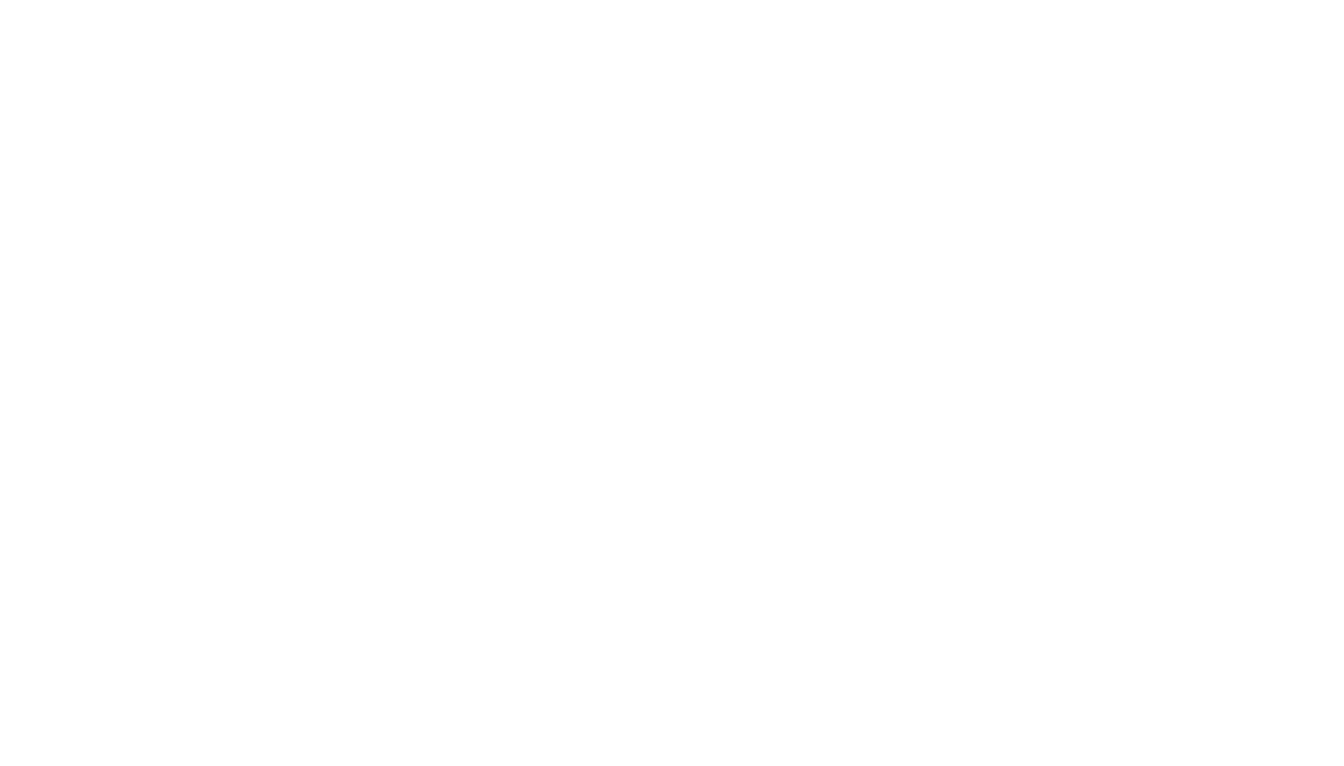
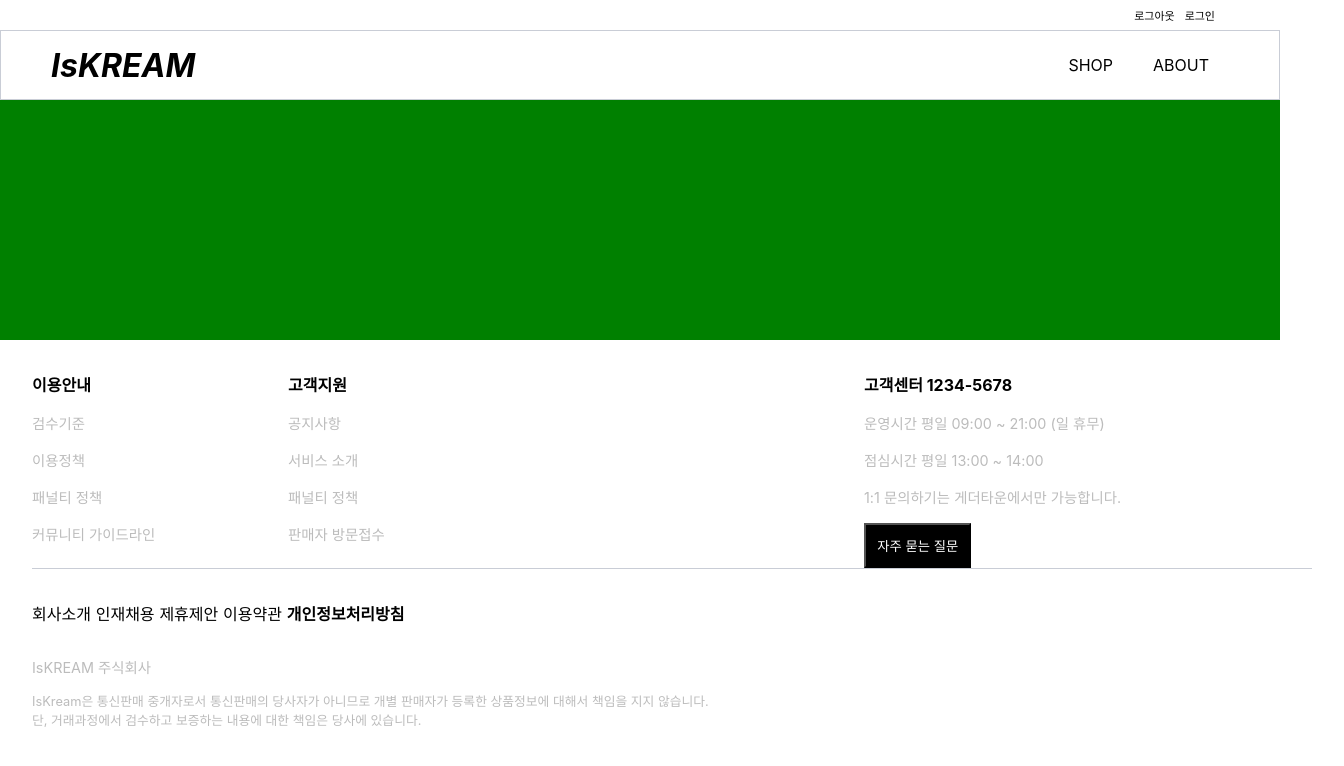
Before and after one commit to keepinblazing/HangHae_week_7_kreamClone, a React (Create React App) app: page / in a window 1280 px wide. Shown: the top 766 px of the page, 1344 px wide, since content can reach past the window. Built offline with nearby package versions, Linux system fonts and the light colour scheme.

Commit message:
hedaer footer 제작중

```diff
--- a/src/App.js
+++ b/src/App.js
@@ -1,11 +1,15 @@
-import logo from './logo.svg';
 import './App.css';
+import Header from './components/Header';
+import Footer from './components/Footer';
+
 
 function App() {
   return (
-    <div className="App">
+    <>
+      <Header/>
 
-    </div>
+      <Footer/>
+      </>
   );
 }
 
--- /dev/null
+++ b/src/components/Footer.jsx
@@ -0,0 +1,177 @@
+import React from "react";
+import styled from "styled-components";
+
+const Footer = () => {
+  const USERINFO = [
+    "검수기준",
+    "이용정책",
+    "패널티 정책",
+    "커뮤니티 가이드라인",
+  ];
+
+  const USERSUPPORT = [
+    "공지사항",
+    "서비스 소개",
+    "패널티 정책",
+    "판매자 방문접수",
+  ];
+
+  const CUSTMOERSURVICE = [
+    "운영시간 평일 09:00 ~ 21:00 (일 휴무)",
+    "점심시간 평일 13:00 ~ 14:00",
+    "1:1 문의하기는 게더타운에서만 가능합니다.",
+  ];
+
+  return (
+    <>
+      <Banner></Banner>
+      <Wrapper>
+        <Top>
+          <Left>
+            <Title>이용안내</Title>
+            <ListContainer>
+              {USERINFO.map((info, index) => (
+                <List key={index}>{info}</List>
+              ))}
+            </ListContainer>
+          </Left>
+          <Center>
+            <Title>고객지원</Title>
+            <ListContainer>
+              {USERSUPPORT.map((support, index) => {
+                return <List key={index}>{support}</List>;
+              })}
+            </ListContainer>
+          </Center>
+          <Right>
+            <Title>고객센터 1234-5678</Title>
+            <ListContainer>
+              {CUSTMOERSURVICE.map((customer, index) => (
+                <List key={index}>{customer}</List>
+              ))}
+            </ListContainer>
+            <Button>자주 묻는 질문</Button>
+          </Right>
+        </Top>
+
+        <Bottom>
+          <TopInBottom>
+            <Group>
+              <A>회사소개</A>
+              <A>인재채용</A>
+              <A>제휴제안</A>
+              <A>이용약관</A>
+              <A style={{fontWeight:"bold"}}>개인정보처리방침</A>
+            </Group>
+          </TopInBottom>
+          <Info>IsKREAM 주식회사</Info>
+
+          <BottomInBottom>
+            <SmallInfo>
+              IsKream은 통신판매 중개자로서 통신판매의 당사자가 아니므로 개별
+              판매자가 등록한 상품정보에 대해서 책임을 지지 않습니다.
+              <br />
+              단, 거래과정에서 검수하고 보증하는 내용에 대한 책임은 당사에
+              있습니다.
+            </SmallInfo>
+          </BottomInBottom>
+        </Bottom>
+      </Wrapper>
+    </>
+  );
+};
+const Banner = styled.section`
+  margin-top: 100px;
+  width: 100%;
+  height: 15rem;
+  background-color: green;
+`;
+
+const Wrapper = styled.footer`
+  position: relative;
+  bottom: 0;
+  width: 100%;
+  display: flex;
+  flex-direction: column;
+  background-color: white;
+  padding: 2rem;
+`;
+
+const Top = styled.section`
+  flex: 0 0 20vh;
+  display: flex;
+`;
+
+const Bottom = styled.section`
+  flex: 0 0 20vh;
+  padding-top: 2rem;
+  border-top: 1px solid #c9cdd6;
+`;
+
+const Left = styled.div`
+  flex: 0 0 20vw;
+`;
+
+const Right = styled.div`
+  flex: 0 0 30vw;
+`;
+
+const Center = styled.div`
+  flex: 0 0 45vw;
+`;
+
+const Title = styled.div`
+  padding-bottom: 1rem;
+  font-weight: bold;
+`;
+
+const ListContainer = styled.li`
+  list-style: none;
+`;
+
+const List = styled.li`
+  margin-bottom: 1rem;
+  color: #bcbcbc;
+  font-size: 0.9rem;
+  margin-right: 1rem;
+`;
+
+const Info = styled.p`
+  margin-bottom: 0.1rem;
+  color: #bcbcbc;
+  font-size: 0.9rem;
+`;
+
+const Button = styled.button`
+  padding: 0.7rem;
+  color: white;
+  background-color: black;
+`;
+
+const TopInBottom = styled.div`
+  display: flex;
+  justify-content: space-between;
+`;
+
+const A = styled.a`
+
+ margin-right : 0.3rem;
+
+
+`;
+
+const BottomInBottom = styled.div`
+  display: flex;
+  width: 100%;
+`;
+
+const Group = styled.div`
+  flex: 0 0 70vw;
+  margin-bottom: 1rem;
+`;
+
+const SmallInfo = styled(Info)`
+  font-size: 0.8rem;
+`;
+
+export default Footer;
--- /dev/null
+++ b/src/components/Header.jsx
@@ -0,0 +1,82 @@
+import styled from "styled-components";
+
+const Header = () => {
+  return (
+    <MainHeader>
+      <FirstHeader>
+        <Login>로그아웃</Login>
+        <Login>로그인</Login>
+      </FirstHeader>
+      <SecondHeader>
+      <MenuBox>
+        <Home>IsKREAM</Home>
+        </MenuBox>
+        <MenuBox>
+          <GoToShop>SHOP</GoToShop>
+          <GoToAbout>ABOUT</GoToAbout>
+        </MenuBox>
+      </SecondHeader>
+    </MainHeader>
+  );
+};
+
+const MainHeader = styled.div`
+  position: fixed;
+  top: 0;
+  width: 100%;
+  z-index: 2;
+`;
+const FirstHeader = styled.div`
+  display: flex;
+  justify-content: flex-end;
+  align-items: center;
+  padding-right: 65px;
+  height: 30px;
+  background-color: white;
+`;
+
+const SecondHeader = styled.div`
+  display: flex;
+  justify-content: space-between;
+  padding-right: 50px;
+  padding-left: 50px;
+  height: 68px;
+  background-color: white;
+  border: 1.2px solid #C9CDD6;
+`;
+
+const Home = styled.div`
+  text-decoration: none;
+  font-size: 32px;
+  font-weight: bold;
+  font-style: italic;
+`;
+
+const Login = styled.div`
+  margin-left: 10px;
+  font-size: 11px;
+  :hover {
+    cursor: pointer;
+  }
+`;
+
+const MenuBox = styled.div`
+  display: flex;
+  justify-content: center;
+  align-items: center;
+`;
+
+const GoToShop = styled.div`
+  margin-left: 20px;
+  margin-right: 20px;
+  :hover {
+    cursor: pointer;
+  }
+`;
+
+const GoToAbout = styled.div`
+  margin-left: 20px;
+  margin-right: 20px;
+`;
+
+export default Header;
```
Also changed, not shown: src/pages/HomePage.jsx (added, +20 -0 lines).
